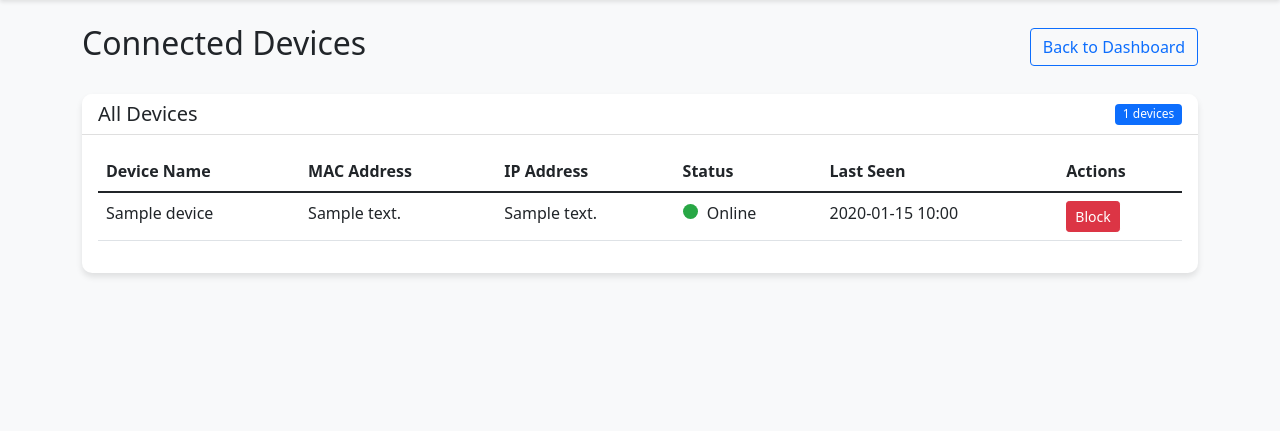
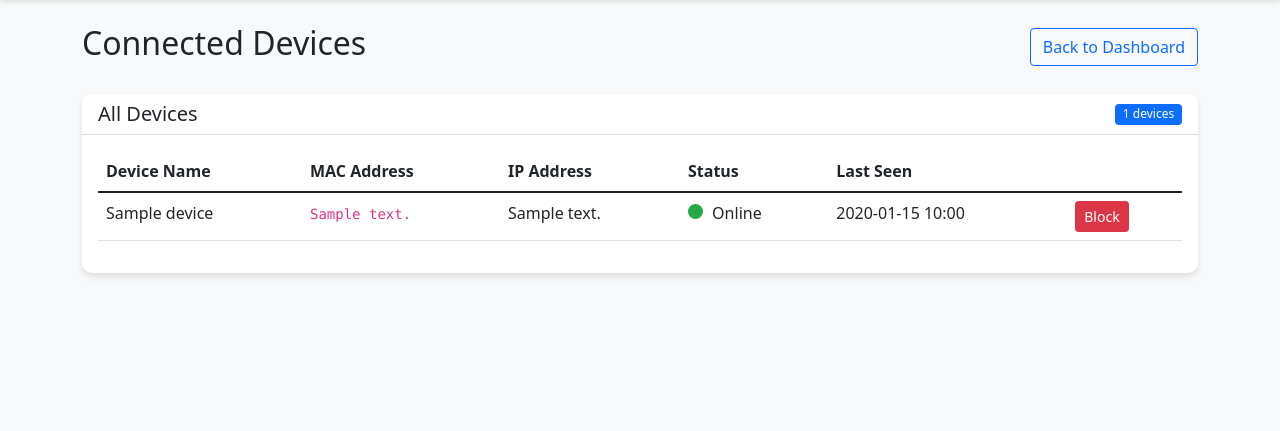
Before and after one commit to Afnankhan8/wifi-security, a Flask app: template templates/admin/devices.html in a window 1280 px wide. Shown: the part 76-507 px from the top of the page. Run offline with Flask 2, Linux system fonts and the light colour scheme; the template is opened without the code that fills it: values that come from a table or form of the project are taken from there, others are empty; tables that the repository leaves empty hold one stand-in row (values such as "Sample post"); some libraries are stand-ins or nearby versions.

Commit message:
blocked issues updated

```diff
--- a/templates/admin/devices.html
+++ b/templates/admin/devices.html
@@ -23,14 +23,13 @@
                         <th>IP Address</th>
                         <th>Status</th>
                         <th>Last Seen</th>
-                        <th>Actions</th>
                     </tr>
                 </thead>
                 <tbody>
                     {% for device in devices %}
                         <tr>
                             <td>{{ device.device_name or 'Unknown' }}</td>
-                            <td>{{ device.mac_address }}</td>
+                            <td><code>{{ device.mac_address }}</code></td>
                             <td>{{ device.ip_address or 'N/A' }}</td>
                             <td>
                                 <span class="device-status {% if device.is_blocked %}blocked{% elif device.is_online %}online{% else %}offline{% endif %}"></span>
```
